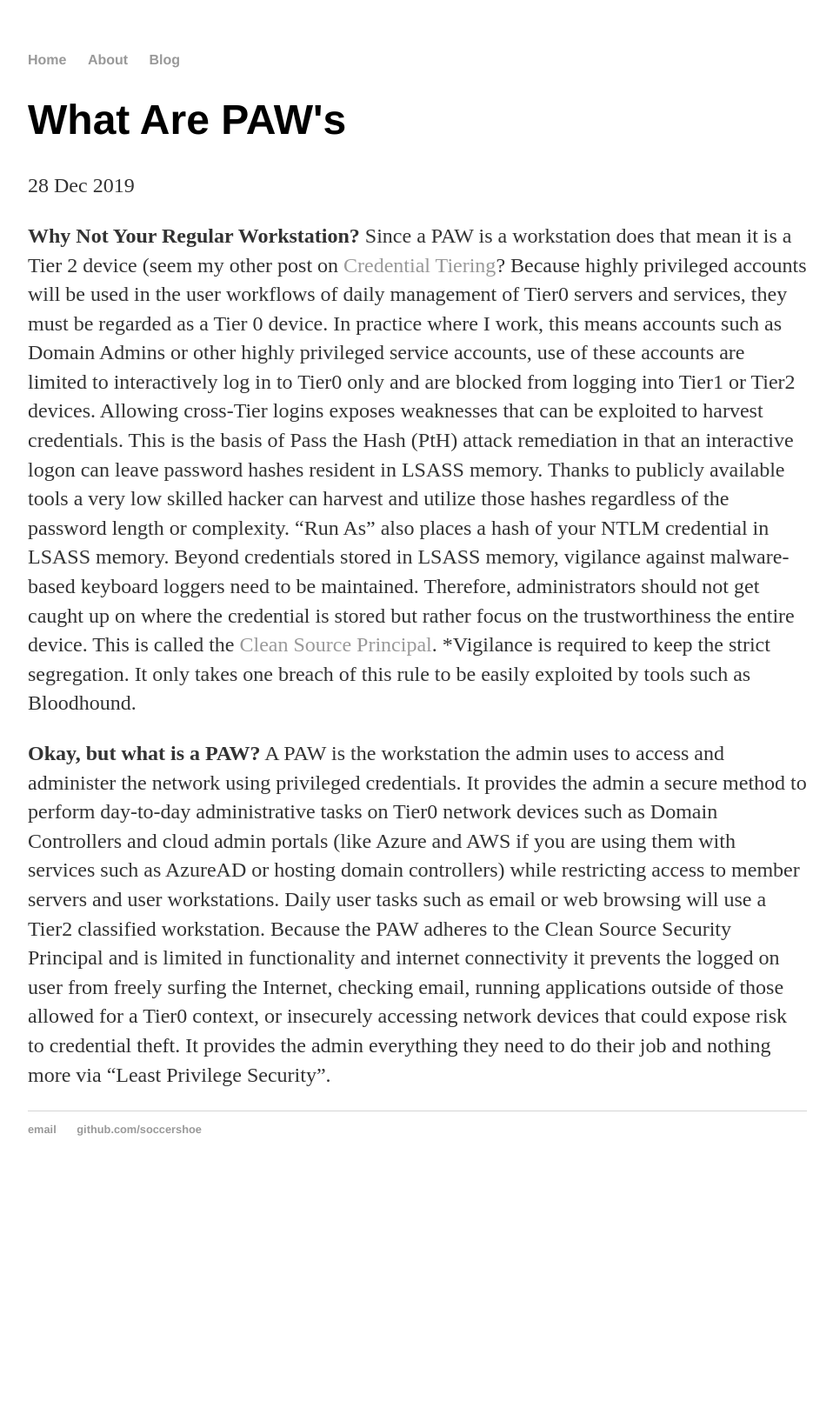
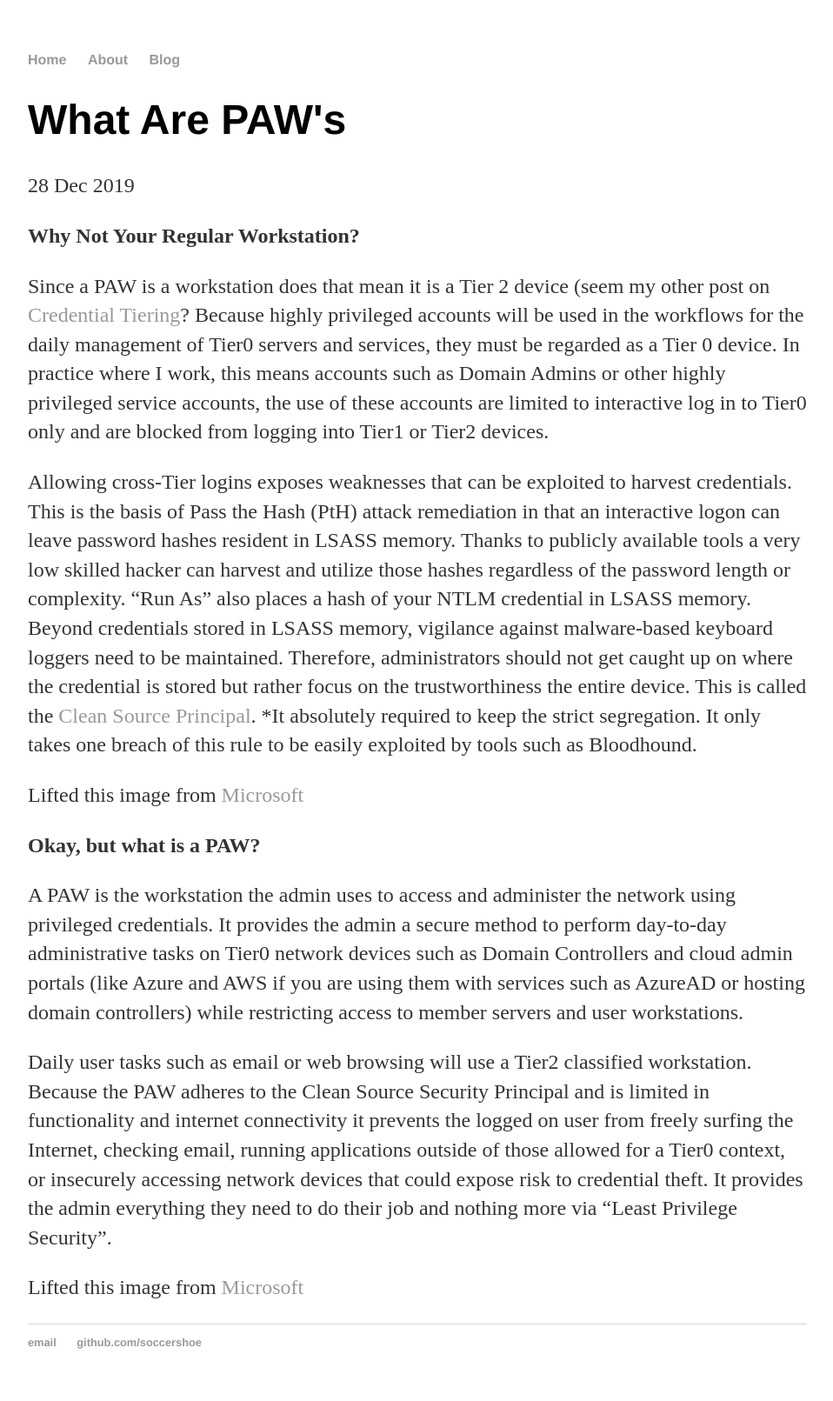
Before and after one commit to soccershoe/JustAnotherAdmin, a Jekyll site: the page built from _posts/2019-12-28-WhatArePAWs.md, in a window 1280 px wide. Shown: the whole page at 87% size, without its empty margins (160-1118 px from the left). Built offline with Jekyll 4.4.1, drawn with Linux system fonts in a browser that asks for light colours; before the commit the page ends 1366 px from its top, so only the background shows below that.

Commit message:
more updates

```diff
--- a/_posts/2019-12-28-WhatArePAWs.md
+++ b/_posts/2019-12-28-WhatArePAWs.md
@@ -5,8 +5,18 @@
 ---
 
 **Why Not Your Regular Workstation?**
-Since a PAW is a workstation does that mean it is a Tier 2 device (seem my other post on [Credential Tiering](https://soccershoe.github.io/JustAnotherAdmin/blog/2020/01/07/CredentialTiering)?  Because highly privileged accounts will be used in the user workflows of daily management of Tier0 servers and services, they must be regarded as a Tier 0 device.  In practice where I work, this means accounts such as Domain Admins or other highly privileged service accounts, use of these accounts are limited to interactively log in to Tier0 only and are blocked from logging into Tier1 or Tier2 devices.  Allowing cross-Tier logins exposes weaknesses that can be exploited to harvest credentials.  This is the basis of Pass the Hash (PtH) attack remediation in that an interactive logon can leave password hashes resident in LSASS memory.  Thanks to publicly available tools a very low skilled hacker can harvest and utilize those hashes regardless of the password length or complexity.  “Run As” also places a hash of your NTLM credential in LSASS memory.  Beyond credentials stored in LSASS memory, vigilance against malware-based keyboard loggers need to be maintained.  Therefore, administrators should not get caught up on where the credential is stored but rather focus on the trustworthiness the entire device. This is called the [Clean Source Principal](https://docs.microsoft.com/en-us/windows-server/identity/securing-privileged-access/securing-privileged-access-reference-material).
-*Vigilance is required to keep the strict segregation.  It only takes one breach of this rule to be easily exploited by tools such as Bloodhound.
+
+Since a PAW is a workstation does that mean it is a Tier 2 device (seem my other post on [Credential Tiering](https://soccershoe.github.io/JustAnotherAdmin/blog/2020/01/07/CredentialTiering)?  Because highly privileged accounts will be used in the workflows for the daily management of Tier0 servers and services, they must be regarded as a Tier 0 device.  In practice where I work, this means accounts such as Domain Admins or other highly privileged service accounts, the use of these accounts are limited to interactive log in to Tier0 only and are blocked from logging into Tier1 or Tier2 devices.
+
+Allowing cross-Tier logins exposes weaknesses that can be exploited to harvest credentials.  This is the basis of Pass the Hash (PtH) attack remediation in that an interactive logon can leave password hashes resident in LSASS memory.  Thanks to publicly available tools a very low skilled hacker can harvest and utilize those hashes regardless of the password length or complexity.  “Run As” also places a hash of your NTLM credential in LSASS memory.  Beyond credentials stored in LSASS memory, vigilance against malware-based keyboard loggers need to be maintained.  Therefore, administrators should not get caught up on where the credential is stored but rather focus on the trustworthiness the entire device. This is called the [Clean Source Principal](https://docs.microsoft.com/en-us/windows-server/identity/securing-privileged-access/securing-privileged-access-reference-material).
+*It absolutely required to keep the strict segregation.  It only takes one breach of this rule to be easily exploited by tools such as Bloodhound.
+
+Lifted this image from [Microsoft](https://docs.microsoft.com/en-us/windows-server/identity/media/privileged-access-workstations/pawfig2.jpg)
 
 **Okay, but what is a PAW?**
-A PAW is the workstation the admin uses to access and administer the network using privileged credentials. It provides the admin a secure method to perform day-to-day administrative tasks on Tier0 network devices such as Domain Controllers and cloud admin portals (like Azure and AWS if you are using them with services such as AzureAD or hosting domain controllers) while restricting access to member servers and user workstations.  Daily user tasks such as email or web browsing will use a Tier2 classified workstation. Because the PAW adheres to the Clean Source Security Principal and is limited in functionality and internet connectivity it prevents the logged on user from freely surfing the Internet, checking email, running applications outside of those allowed for a Tier0 context, or insecurely accessing network devices that could expose risk to credential theft. It provides the admin everything they need to do their job and nothing more via “Least Privilege Security”.
+
+A PAW is the workstation the admin uses to access and administer the network using privileged credentials. It provides the admin a secure method to perform day-to-day administrative tasks on Tier0 network devices such as Domain Controllers and cloud admin portals (like Azure and AWS if you are using them with services such as AzureAD or hosting domain controllers) while restricting access to member servers and user workstations.
+
+Daily user tasks such as email or web browsing will use a Tier2 classified workstation. Because the PAW adheres to the Clean Source Security Principal and is limited in functionality and internet connectivity it prevents the logged on user from freely surfing the Internet, checking email, running applications outside of those allowed for a Tier0 context, or insecurely accessing network devices that could expose risk to credential theft. It provides the admin everything they need to do their job and nothing more via “Least Privilege Security”.
+
+Lifted this image from [Microsoft](https://msdnshared.blob.core.windows.net/media/2017/10/PAW-Overview.jpg)
```
